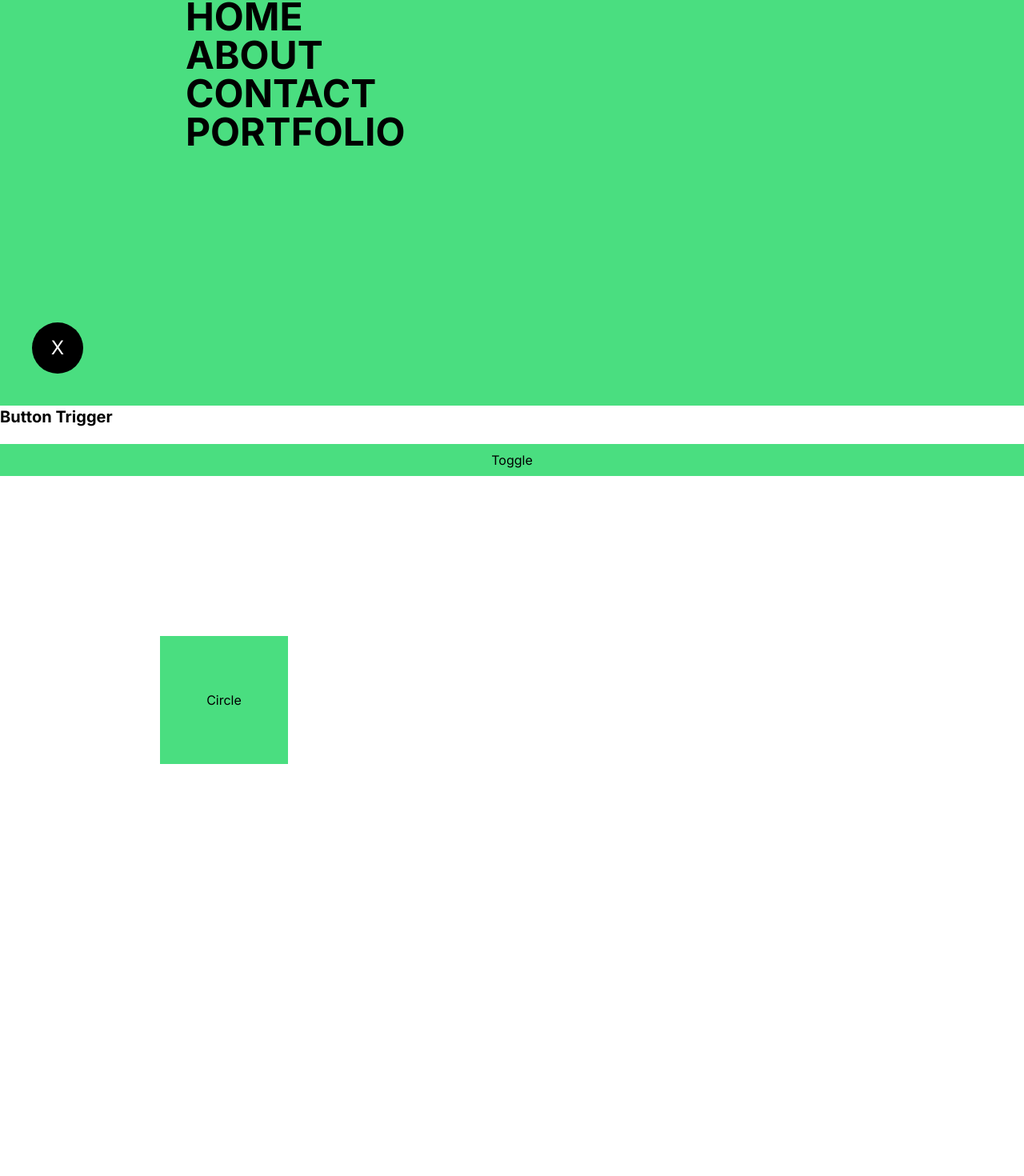
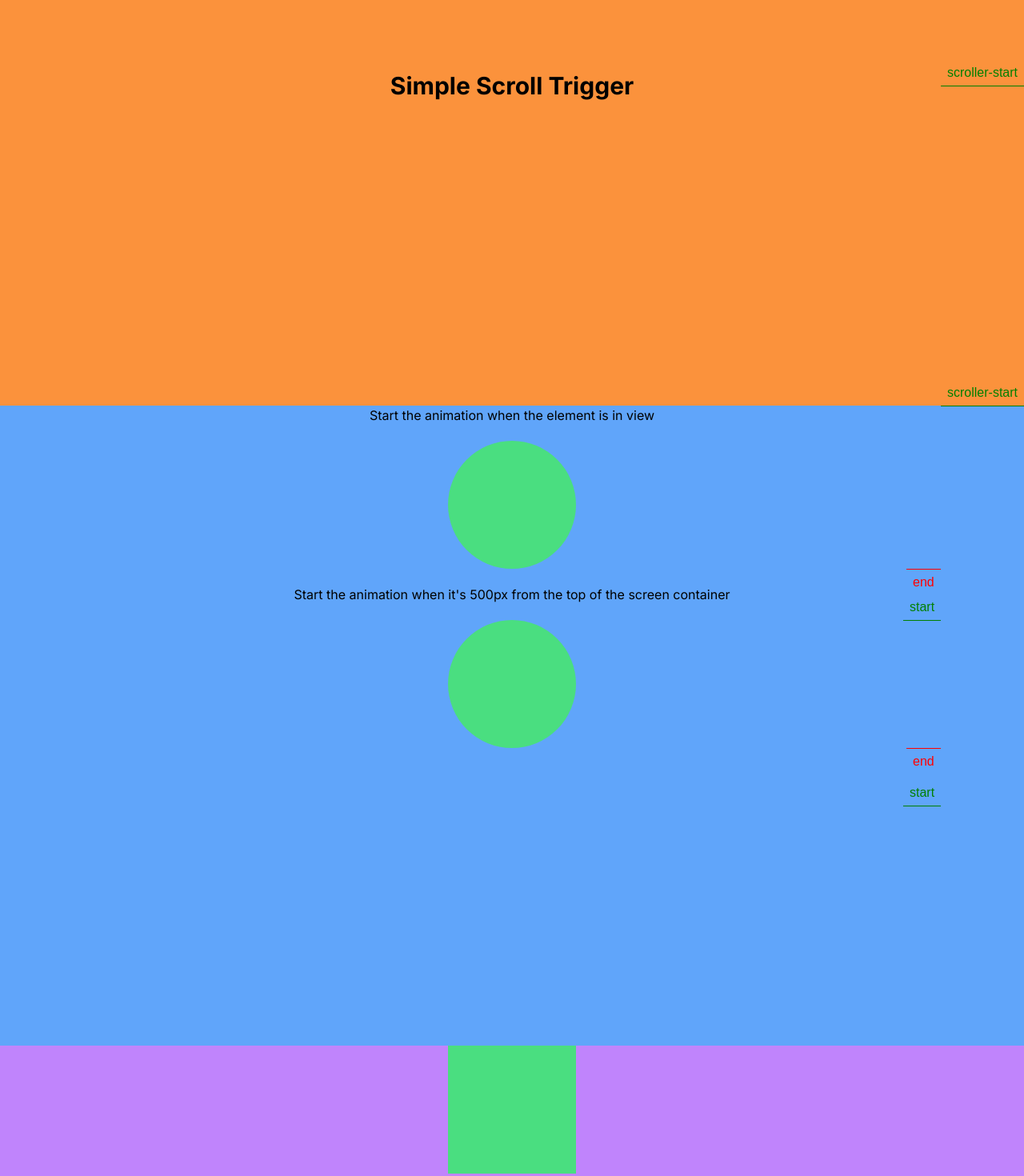
Before and after one commit to Mufid-031/GSAP, a Next.js app: page / in a window 1280 px wide. Shown: the part 293-1763 px from the top of the page at 80% size. Before the commit the page ends 1248 px from the top, so only its background shows below. Built offline with nearby package versions, Linux system fonts and the light colour scheme.

Commit message:
scroll trigger

```diff
--- a/src/app/page.tsx
+++ b/src/app/page.tsx
@@ -7,14 +7,16 @@ import CheckboxTrigger from "@/components/useGsap/CheckboxTrigger";
 import ExitAnimation from "@/components/useGsap/ExitAnimation";
 import GsapContext from "@/components/useContext/GsapContext";
 import Nav from "@/components/navbar/Nav";
+import SimpleScrollTrigger from "@/components/scrollTrigger/SimpleScrollTrigger";
 
 export default function Home() {
 
   return (
     <>
-      <Nav />
-      <ButtonTrigger />
+      <SimpleScrollTrigger />
     </>
+      // <Nav />
+      // <ButtonTrigger />
     // <main className="flex flex-col gap-5 items-center py-10 bg-[#1a1a1a] text-white">
       // {/* <AnimationStart />
       // <AnimationEnding />
--- /dev/null
+++ b/src/components/scrollTrigger/BasicScrollTrigger.tsx
@@ -0,0 +1,43 @@
+import gsap from "gsap";
+import { useGSAP } from "@gsap/react";
+import { useRef } from "react";
+
+export default function BasicScrollTrigger() {
+  const container = useRef<HTMLDivElement>(null);
+  const boxOne = useRef<HTMLDivElement>(null);
+  const boxTwo = useRef<HTMLDivElement>(null);
+
+  const animationScroll = (el: HTMLDivElement | null, start: number | string) => {
+    return gsap.to(el, {
+      borderRadius: "50%",
+      rotate: 180,
+      duration: 3,
+      scrollTrigger: {
+        trigger: el, // the element that will trigger the animation
+        start: start, // the start of the animation when the element is in view
+        markers: true, // marke your animation in web
+      },
+    });
+  };
+
+  useGSAP(
+    () => {
+      animationScroll(boxOne.current, 500);
+      animationScroll(boxTwo.current, "top center"); // if element top is in center of the screen, it will trigger the animation
+    },
+    // [boxOne, boxTwo] // if inView is true, it will trigger the animation, but animation will run again if isInView is true
+    {
+      scope: container, // will run the animation if the container is in view, but the animation will run only once
+    }
+  );
+
+  return (
+    <div ref={container} className="flex flex-col items-center gap-5 w-full h-screen bg-blue-400">
+      <h3>Start the animation when the element is in view</h3>
+      <div ref={boxOne} className="w-40 h-40 bg-green-400"></div>
+      <h3>Start the animation when it{"'"}s 500px from the top of the screen container</h3>
+      <div ref={boxTwo} className="w-40 h-40 bg-green-400"></div>
+      {/* <div className="w-1/2 h-[1px] bg-black mt-[100px]"></div> */}
+    </div>
+  );
+}
--- /dev/null
+++ b/src/components/scrollTrigger/SimpleScrollTrigger.tsx
@@ -0,0 +1,21 @@
+"use client";
+
+import gsap from "gsap";
+import { ScrollTrigger } from "gsap/ScrollTrigger";
+import BasicScrollTrigger from "./BasicScrollTrigger";
+import UsingTimeLine from "./UsingTimeLine";
+gsap.registerPlugin(ScrollTrigger);
+
+
+export default function SimpleScrollTrigger() {
+
+  return (
+    <main className="flex flex-col">
+      <div className="w-full h-screen bg-orange-400 flex justify-center items-center">
+        <h3 className="text-3xl font-bold">Simple Scroll Trigger</h3>
+      </div>
+      <BasicScrollTrigger />
+      <UsingTimeLine />
+    </main>
+  );
+}
--- /dev/null
+++ b/src/components/scrollTrigger/UsingTimeLine.tsx
@@ -0,0 +1,52 @@
+import gsap from "gsap";
+import { useGSAP } from "@gsap/react";
+import { useRef, useState } from "react";
+
+export default function UsingTimeLine() {
+  const [tl, setTl] = useState<gsap.core.Timeline | null>(null);
+  const container = useRef<HTMLDivElement | null>(null);
+  const boxOne = useRef<HTMLDivElement | null>(null);
+  const boxTwo = useRef<HTMLDivElement | null>(null);
+
+  useGSAP(() => {
+    const timeLine = gsap.timeline({
+      scrollTrigger: {
+        trigger: container.current,
+        pin: true,
+        start: "top top",
+        end: "+=500",
+        scrub: 1,
+        snap: {
+          snapTo: "labels",
+          duration: {
+            min: 0.2,
+            max: 3,
+          },
+          ease: "power1.inOut",
+        },
+      },
+    });
+    setTl(timeLine);
+  });
+
+  useGSAP(() => {
+    tl?.addLabel("start")
+      .to(boxOne.current, {
+        scale: 1.3,
+        rotation: 45,
+        autoAlpha: 0,
+      })
+      .addLabel("color")
+      .to(boxTwo.current, {
+        backgroundColor: "red",
+      })
+      .addLabel("end");
+  }, [tl]);
+
+  return (
+    <div ref={container} className="flex flex-col items-center gap-5 w-full h-screen bg-purple-400">
+      <div ref={boxOne} className="w-40 h-40 bg-green-400"></div>
+      <div ref={boxTwo} className="w-40 h-40 bg-green-400"></div>
+    </div>
+  );
+}
```
